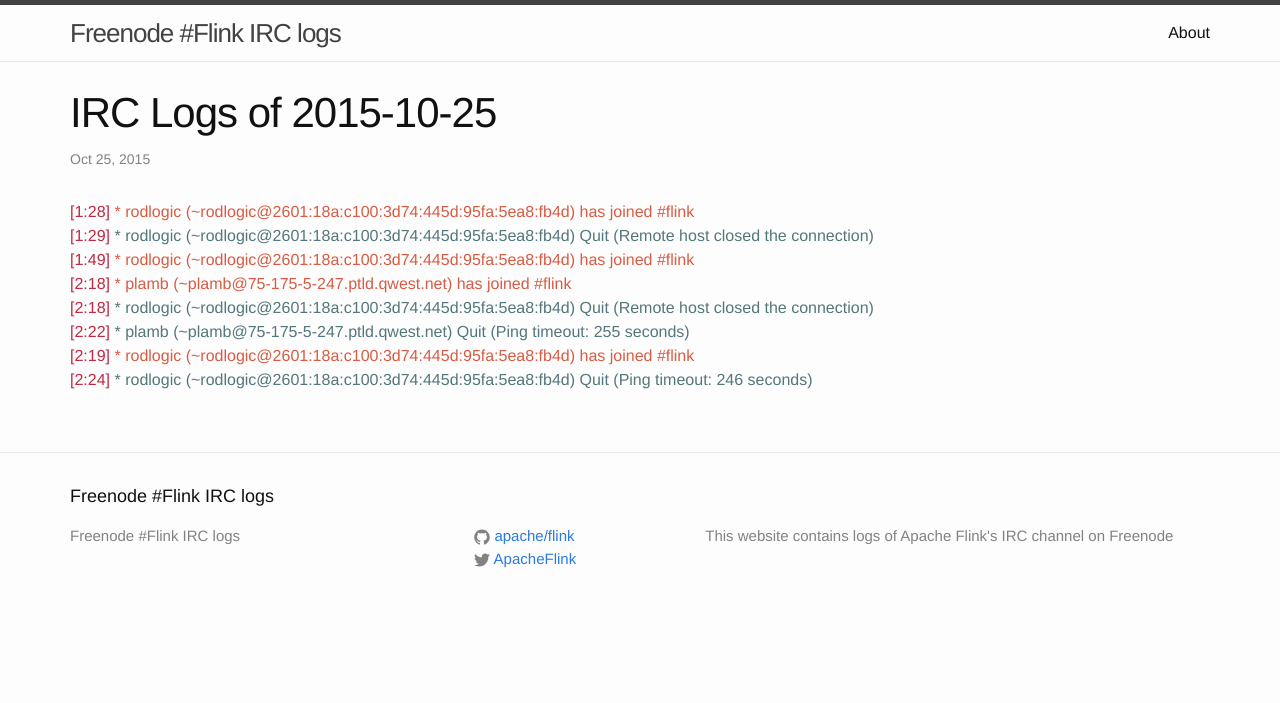
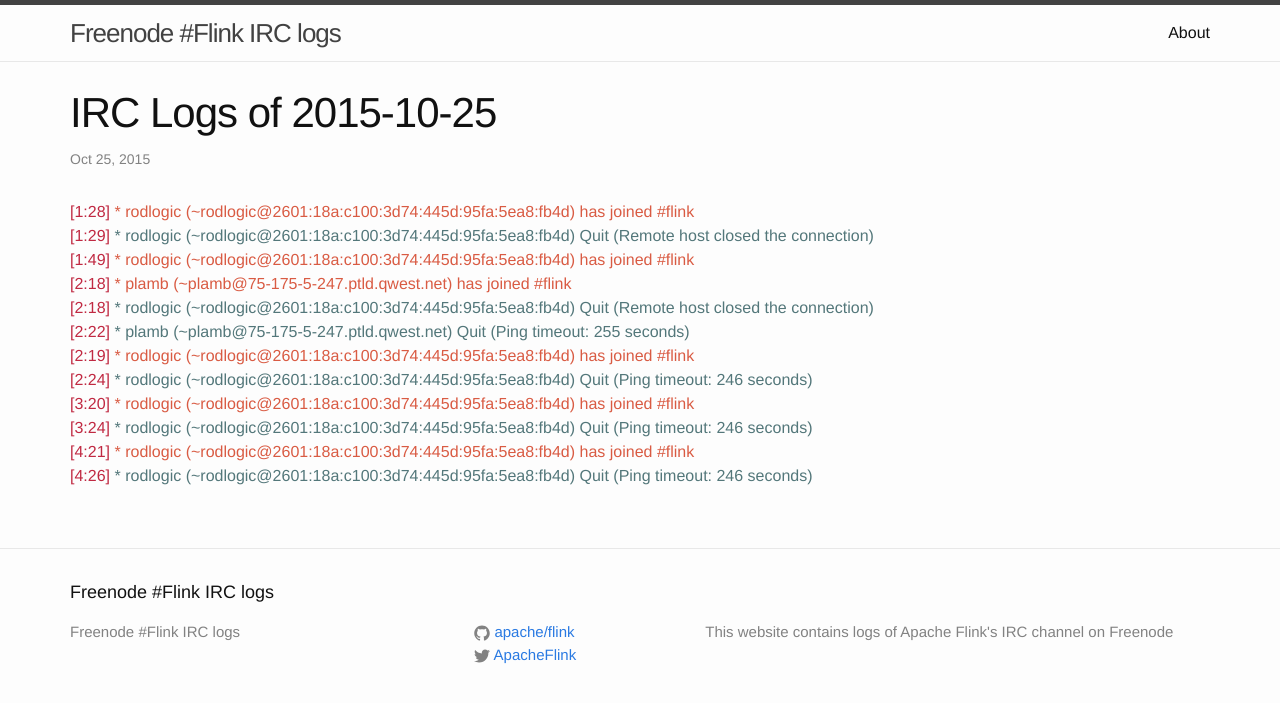
Before and after one commit to flink-irc-logs/flink-irc-logs.github.io, a Jekyll site: the page built from _posts/2015-10-25-logs.markdown, in a window 1280 px wide. Shown: the top 703 px of the page. Built offline with Jekyll 4.4.1, drawn with Linux system fonts in a browser that asks for light colours.

Commit message:
Update of the logs on Sun Oct 25 04:28:58 CET 2015

```diff
--- a/_posts/2015-10-25-logs.markdown
+++ b/_posts/2015-10-25-logs.markdown
@@ -12,3 +12,7 @@
 <span class="irc-date">[2:22]</span> <span class="irc-navy">* plamb (~plamb@75-175-5-247.ptld.qwest.net) Quit (Ping timeout: 255 seconds)</span><br />
 <span class="irc-date">[2:19]</span> <span class="irc-green">* rodlogic (~rodlogic@2601:18a:c100:3d74:445d:95fa:5ea8:fb4d) has joined #flink</span><br />
 <span class="irc-date">[2:24]</span> <span class="irc-navy">* rodlogic (~rodlogic@2601:18a:c100:3d74:445d:95fa:5ea8:fb4d) Quit (Ping timeout: 246 seconds)</span><br />
+<span class="irc-date">[3:20]</span> <span class="irc-green">* rodlogic (~rodlogic@2601:18a:c100:3d74:445d:95fa:5ea8:fb4d) has joined #flink</span><br />
+<span class="irc-date">[3:24]</span> <span class="irc-navy">* rodlogic (~rodlogic@2601:18a:c100:3d74:445d:95fa:5ea8:fb4d) Quit (Ping timeout: 246 seconds)</span><br />
+<span class="irc-date">[4:21]</span> <span class="irc-green">* rodlogic (~rodlogic@2601:18a:c100:3d74:445d:95fa:5ea8:fb4d) has joined #flink</span><br />
+<span class="irc-date">[4:26]</span> <span class="irc-navy">* rodlogic (~rodlogic@2601:18a:c100:3d74:445d:95fa:5ea8:fb4d) Quit (Ping timeout: 246 seconds)</span><br />
```
